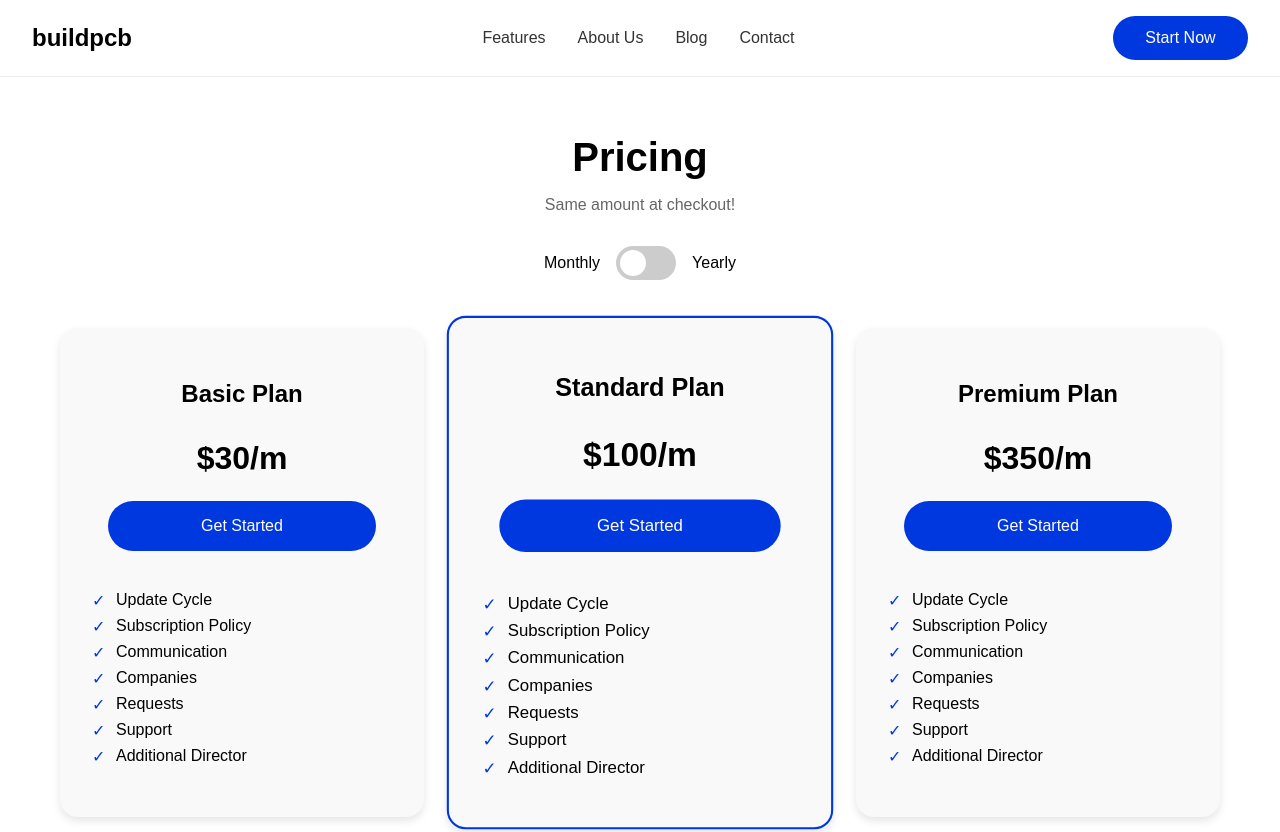
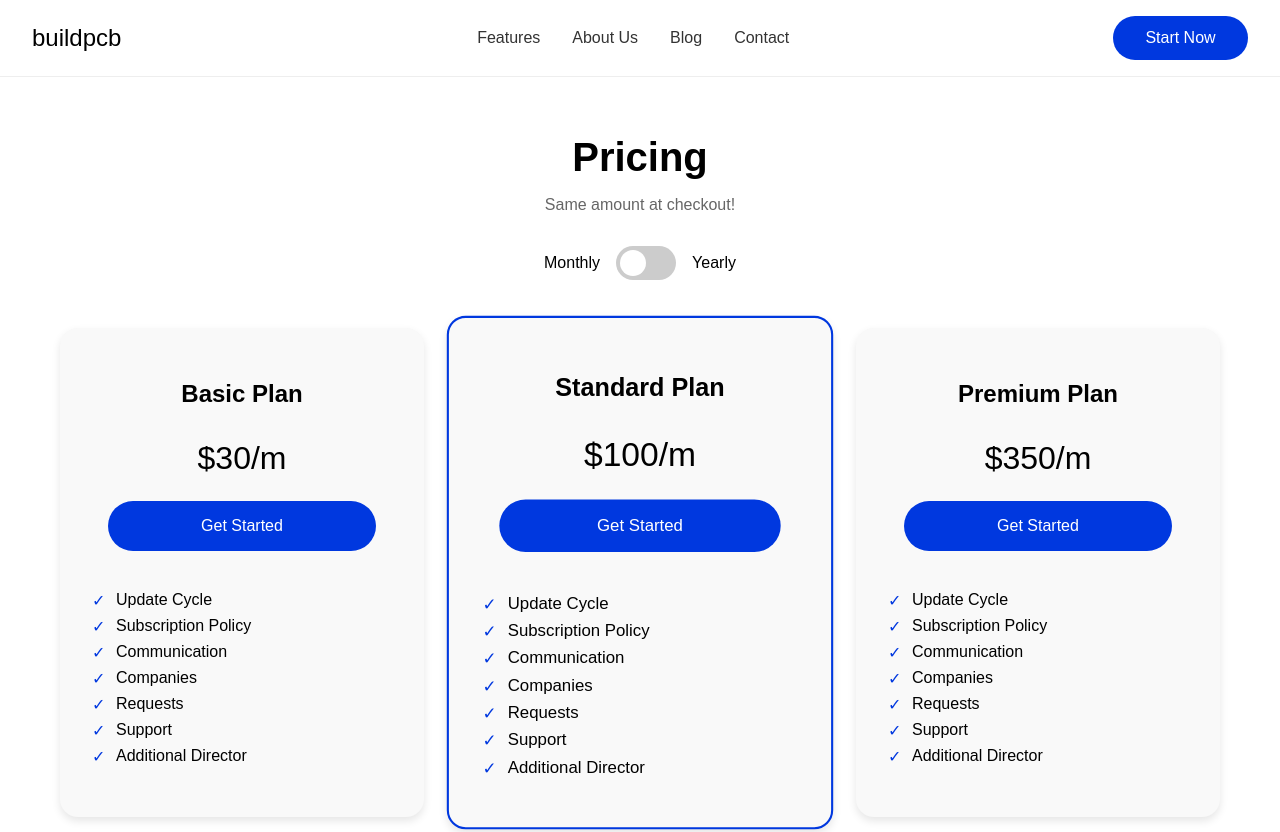
Before and after one commit to ShamzAfo01/buildpcb, a React (Create React App) app: page / in a window 1280 px wide. Shown: the top 832 px of the page. Built offline with nearby package versions, Linux system fonts and the light colour scheme; a small style sheet from the web is missing.

Commit message:
drafted pricing page UI

```diff
--- a/src/App.css
+++ b/src/App.css
@@ -4,6 +4,7 @@ body {
   margin: 0;
   padding: 0;
   box-sizing: border-box;
+  font-weight: 400;
 }
 
 .App {
@@ -25,7 +26,6 @@ nav {
 
 .logo {
   font-size: 1.5rem;
-  font-weight: bold;
 }
 
 .nav-links {
--- a/src/Pricing.css
+++ b/src/Pricing.css
@@ -107,7 +107,6 @@
 
   .price {
     font-size: 2rem;
-    font-weight: bold;
     margin-bottom: 1.5rem;
   }
 
```
